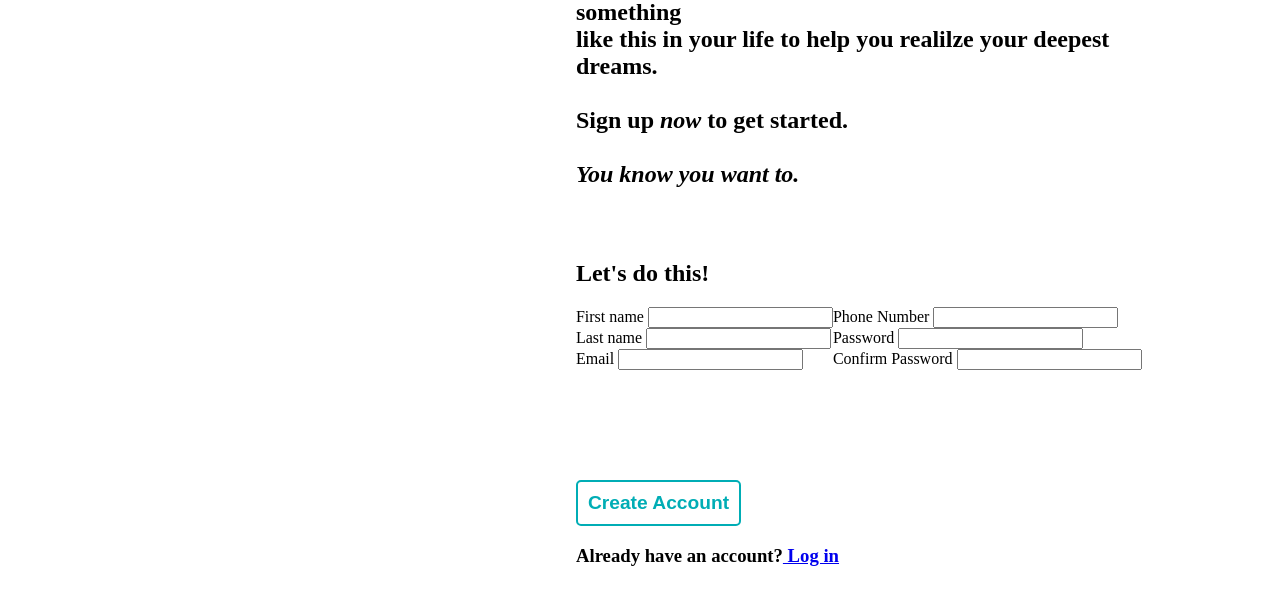
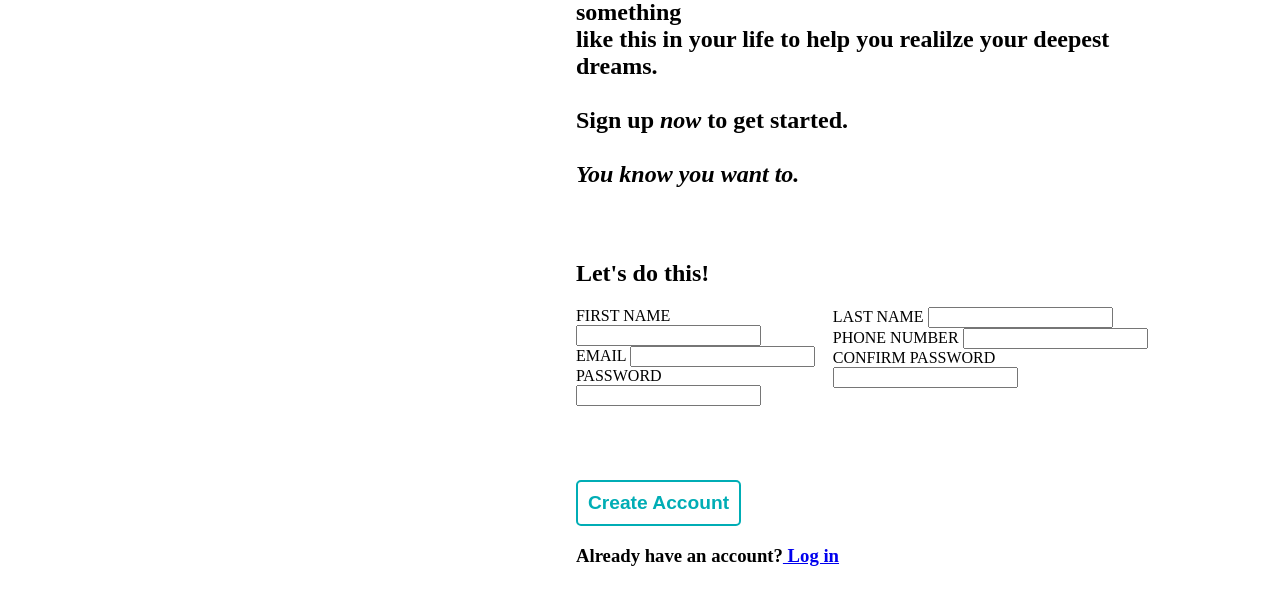
Before and after one commit to VeticaL/Sign-up-form, a plain HTML site: page index.html in a window 1280 px wide. Shown: the part 80-684 px from the top of the page. Drawn offline with Linux system fonts and the light colour scheme.

Commit message:
fixed position

```diff
--- a/index.html
+++ b/index.html
@@ -30,21 +30,31 @@
           <form action="" method="get">
             <div class="form-left">
               <div class="firstname">
-                <label for="firstname">First name</label>
+                <label for="firstname">FIRST NAME</label>
                 <input type="text" name="firstname" id="firstname" required />
               </div>
-              <div class="lastname">
-                <label for="lastname">Last name</label>
-                <input type="text" name="lastname" id="lastname" required />
+              <div class="email">
+                <label for="email">EMAIL</label>
+                <input type="email" name="eamil" id="email" required />
               </div>
-              <div class="email">
-                <label for="email">Email</label>
-                <input type="email" name="eamil" id="email" required />
+              <div class="password">
+                <label for="password">PASSWORD</label>
+                <input
+                  type="password"
+                  name="password"
+                  id="password"
+                  min="8"
+                  required
+                />
               </div>
             </div>
             <div class="form-right">
+              <div class="lastname">
+                <label for="lastname">LAST NAME</label>
+                <input type="text" name="lastname" id="lastname" required />
+              </div>
               <div class="phonenumber">
-                <label for="phone-number">Phone Number</label>
+                <label for="phone-number">PHONE NUMBER</label>
                 <input
                   type="text"
                   name="phone-number"
@@ -54,18 +64,8 @@
                   required
                 />
               </div>
-              <div class="password">
-                <label for="password">Password</label>
-                <input
-                  type="password"
-                  name="password"
-                  id="password"
-                  min="8"
-                  required
-                />
-              </div>
               <div class="confirmPassword">
-                <label for="confirmPassword">Confirm Password</label>
+                <label for="confirmPassword">CONFIRM PASSWORD</label>
                 <input
                   type="password"
                   name="confirmPassword"
```
